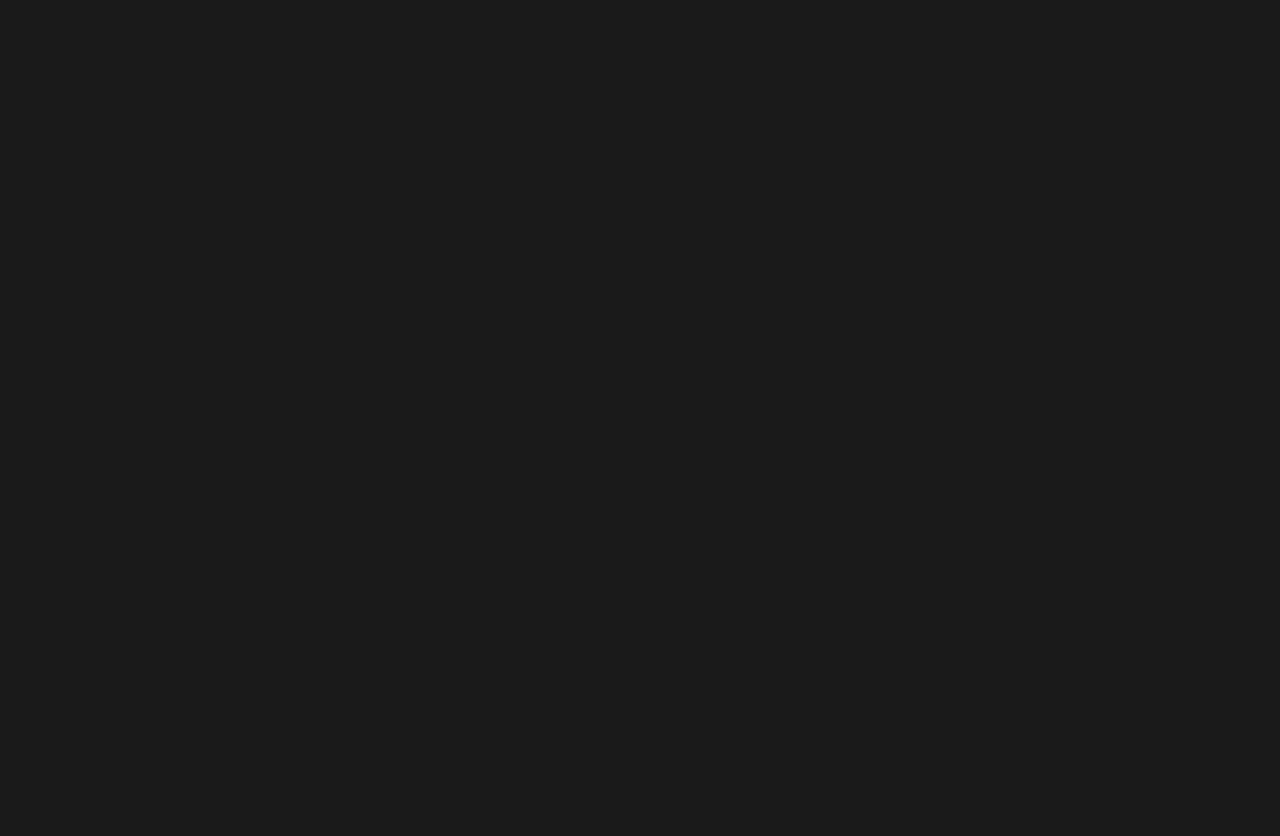
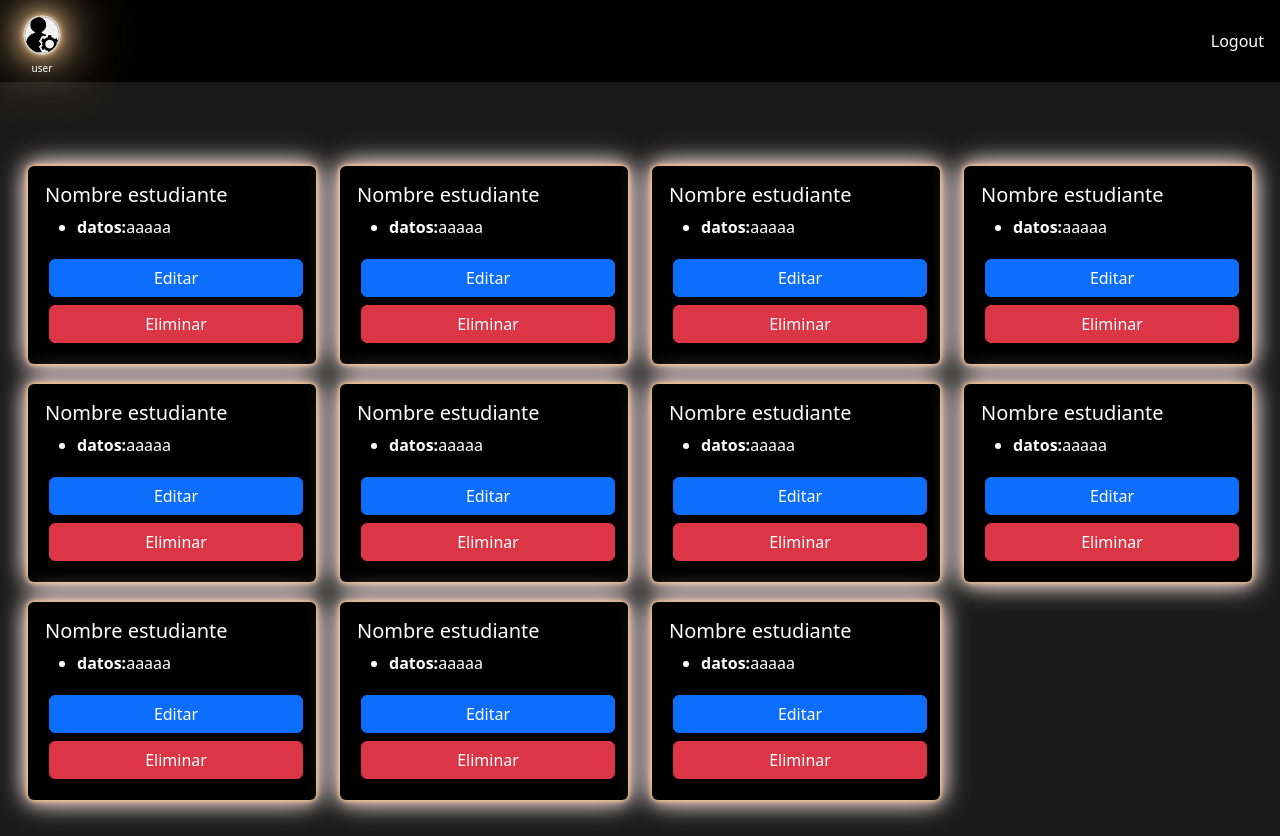
Before and after one commit to 13isaac/Gestion-academica-escolar, a React (Vite) app in the folder app/frontend/: page /alumnos in a window 1280 px wide. Before the commit this address had no page. Before the commit the page ends 800 px from the top, so only its background shows below. Built offline with nearby package versions, Linux system fonts and the light colour scheme.

Commit message:
Component Navegador, Page ListaAlumnos y modificacion de uso del Component Boton

```diff
--- a/app/frontend/src/components/Boton.jsx
+++ b/app/frontend/src/components/Boton.jsx
@@ -1,8 +1,11 @@
 import React from 'react'
 import "../styles/Boton.css"
 
-export const Boton = ({texto}) => {
+import { useNavigate } from 'react-router-dom';
+
+export const Boton = ({texto,ruta}) => {
+    const navigate = useNavigate();
     return (
-        <button>{texto}</button>
+        <button className='boton' onClick={() => navigate(ruta)}>{texto}</button>
     )
 }
--- /dev/null
+++ b/app/frontend/src/components/Navegador.jsx
@@ -0,0 +1,25 @@
+import '../styles/Navegador.css'
+
+import Nav from 'react-bootstrap/Nav'
+import Image from 'react-bootstrap/Image';
+import { Link } from 'react-router-dom';
+
+export const Navegador = ({icono, user, dato}) => {
+    return (
+        <Nav className='navegador-fijo'>
+            <Nav.Item>
+                <Link to="/perfil" className="nav-link logo">
+                    <Image src={icono} roundedCircle className='icon'/>
+                    <h4 className='titulo'>{user}</h4>
+                </Link>
+            </Nav.Item>
+            <Nav.Item>
+                <h5 className='dato'>{dato}</h5>
+            </Nav.Item>
+            <Nav.Item className="ms-auto">
+                <Link to="/" className='nav-link dato'>Logout</Link>
+            </Nav.Item>
+        </Nav>
+    );
+}
+export default Navegador
--- a/app/frontend/src/main.jsx
+++ b/app/frontend/src/main.jsx
@@ -7,6 +7,7 @@ import { createRoot } from 'react-dom/client'
 import { BrowserRouter, Routes, Route } from 'react-router-dom'
 import Login from './pages/Login.jsx'
 import Perfil from './pages/Perfil.jsx'
+import ListaAlumnos from './pages/ListaAlumnos.jsx'
 
 
 createRoot(document.getElementById('root')).render(
@@ -15,6 +16,7 @@ createRoot(document.getElementById('root')).render(
       <Routes>
         <Route path="/" element={<Login/>} />
         <Route path="/perfil" element={<Perfil/>} />
+        <Route path="/alumnos" element={<ListaAlumnos/>}/>
       </Routes>
     </BrowserRouter>
   </StrictMode>,
--- /dev/null
+++ b/app/frontend/src/pages/ListaAlumnos.jsx
@@ -0,0 +1,156 @@
+import '../styles/ListaAlumnos.css'
+
+import Container from 'react-bootstrap/Container'
+import Row from 'react-bootstrap/Row'
+import Col from 'react-bootstrap/Col'
+import Admin from '../assets/admin.png'
+import Card from 'react-bootstrap/Card'
+import Button from 'react-bootstrap/Button'
+import Navegador from '../components/Navegador'
+
+import { useSearchParams } from 'react-router-dom';
+
+export const ListaAlumnos = () => {
+    const [searchParams] = useSearchParams();
+    const curso = searchParams.get('curso');
+    return (
+        <Container fluid className='ps-0 pe-0 contenido'>
+            <Navegador icono={Admin} user="user" dato={curso}/>
+            <Row md={4} className='m-3'>
+                <Col className='me-0'>
+                    <Card className='carta'>
+                        <Card.Body >
+                            <Card.Title>Nombre estudiante</Card.Title>
+                                <ul>
+                                    <li><strong>datos:</strong>aaaaa</li>
+                                </ul>
+                            <Button className='m-1 boton-carta' variant="primary">Editar</Button>
+                            <Button className='m-1 boton-carta' variant="danger">Eliminar</Button>
+                        </Card.Body>
+                    </Card>
+                </Col>
+                <Col className='m-0'>
+                    <Card className='carta'>
+                        <Card.Body >
+                            <Card.Title>Nombre estudiante</Card.Title>
+                                <ul>
+                                    <li><strong>datos:</strong>aaaaa</li>
+                                </ul>
+                            <Button className='m-1 boton-carta' variant="primary">Editar</Button>
+                            <Button className='m-1 boton-carta' variant="danger">Eliminar</Button>
+                        </Card.Body>
+                    </Card>
+                </Col>
+                <Col className='m-0'>
+                    <Card className='carta'>
+                        <Card.Body >
+                            <Card.Title>Nombre estudiante</Card.Title>
+                                <ul>
+                                    <li><strong>datos:</strong>aaaaa</li>
+                                </ul>
+                            <Button className='m-1 boton-carta' variant="primary">Editar</Button>
+                            <Button className='m-1 boton-carta' variant="danger">Eliminar</Button>
+                        </Card.Body>
+                    </Card>
+                </Col>
+                <Col className='m-0'>
+                    <Card className='carta'>
+                        <Card.Body >
+                            <Card.Title>Nombre estudiante</Card.Title>
+                                <ul>
+                                    <li><strong>datos:</strong>aaaaa</li>
+                                </ul>
+                            <Button className='m-1 boton-carta' variant="primary">Editar</Button>
+                            <Button className='m-1 boton-carta' variant="danger">Eliminar</Button>
+                        </Card.Body>
+                    </Card>
+                </Col>
+                <Col className='m-0'>
+                    <Card className='carta'>
+                        <Card.Body >
+                            <Card.Title>Nombre estudiante</Card.Title>
+                                <ul>
+                                    <li><strong>datos:</strong>aaaaa</li>
+                                </ul>
+                            <Button className='m-1 boton-carta' variant="primary">Editar</Button>
+                            <Button className='m-1 boton-carta' variant="danger">Eliminar</Button>
+                        </Card.Body>
+                    </Card>
+                </Col>
+                <Col className='m-0'>
+                    <Card className='carta'>
+                        <Card.Body >
+                            <Card.Title>Nombre estudiante</Card.Title>
+                                <ul>
+                                    <li><strong>datos:</strong>aaaaa</li>
+                                </ul>
+                            <Button className='m-1 boton-carta' variant="primary">Editar</Button>
+                            <Button className='m-1 boton-carta' variant="danger">Eliminar</Button>
+                        </Card.Body>
+                    </Card>
+                </Col>
+                <Col className='m-0'>
+                    <Card className='carta'>
+                        <Card.Body >
+                            <Card.Title>Nombre estudiante</Card.Title>
+                                <ul>
+                                    <li><strong>datos:</strong>aaaaa</li>
+                                </ul>
+                            <Button className='m-1 boton-carta' variant="primary">Editar</Button>
+                            <Button className='m-1 boton-carta' variant="danger">Eliminar</Button>
+                        </Card.Body>
+                    </Card>
+                </Col>
+                <Col className='m-0'>
+                    <Card className='carta'>
+                        <Card.Body >
+                            <Card.Title>Nombre estudiante</Card.Title>
+                                <ul>
+                                    <li><strong>datos:</strong>aaaaa</li>
+                                </ul>
+                            <Button className='m-1 boton-carta' variant="primary">Editar</Button>
+                            <Button className='m-1 boton-carta' variant="danger">Eliminar</Button>
+                        </Card.Body>
+                    </Card>
+                </Col>
+                <Col className='m-0'>
+                    <Card className='carta'>
+                        <Card.Body >
+                            <Card.Title>Nombre estudiante</Card.Title>
+                                <ul>
+                                    <li><strong>datos:</strong>aaaaa</li>
+                                </ul>
+                            <Button className='m-1 boton-carta' variant="primary">Editar</Button>
+                            <Button className='m-1 boton-carta' variant="danger">Eliminar</Button>
+                        </Card.Body>
+                    </Card>
+                </Col>
+                <Col className='m-0'>
+                    <Card className='carta'>
+                        <Card.Body >
+                            <Card.Title>Nombre estudiante</Card.Title>
+                                <ul>
+                                    <li><strong>datos:</strong>aaaaa</li>
+                                </ul>
+                            <Button className='m-1 boton-carta' variant="primary">Editar</Button>
+                            <Button className='m-1 boton-carta' variant="danger">Eliminar</Button>
+                        </Card.Body>
+                    </Card>
+                </Col>
+                <Col className='m-0'>
+                    <Card className='carta'>
+                        <Card.Body >
+                            <Card.Title>Nombre estudiante</Card.Title>
+                                <ul>
+                                    <li><strong>datos:</strong>aaaaa</li>
+                                </ul>
+                            <Button className='m-1 boton-carta' variant="primary">Editar</Button>
+                            <Button className='m-1 boton-carta' variant="danger">Eliminar</Button>
+                        </Card.Body>
+                    </Card>
+                </Col>
+            </Row>
+        </Container>
+    )
+}
+export default ListaAlumnos
--- a/app/frontend/src/styles/Boton.css
+++ b/app/frontend/src/styles/Boton.css
@@ -1,4 +1,4 @@
-button {
+.boton {
     height: 50px;
     margin: 5px;
     width: 100%;
@@ -12,7 +12,7 @@ button {
     align-items: center;
     font-family: Consolas, Courier New, monospace;
     border: solid #2d4155 1px;
-    font-size: 16px;
+    font-size: 15px;
     color: rgb(0, 0, 0);
     -webkit-transition: 500ms;
     transition: 500ms;
@@ -24,7 +24,7 @@ button {
     inset 3px 3px 8px #43260c, inset -3px -3px 8px #43260c;
 }
 
-button:hover {
+.boton:hover {
     -webkit-box-shadow: 1px 1px 13px #20232e, -1px -1px 13px #545b78;
     box-shadow: 1px 1px 13px #8d6a57, -1px -1px 13px #e6a283;
     color: #d6d6d6;
@@ -32,7 +32,7 @@ button:hover {
     transition: 500ms;
 }
 
-button:active {
+.boton:active {
     -webkit-box-shadow: 1px 1px 13px #20232e, -1px -1px 33px #545b78;
     box-shadow: 1px 1px 13px #fff1a1, -1px -1px 33px #ffe868;
     color: #d6d6d6;
--- /dev/null
+++ b/app/frontend/src/styles/ListaAlumnos.css
@@ -0,0 +1,15 @@
+.contenido {
+    padding-top: 150px;
+}
+.carta{
+    margin-bottom: 20px;
+    background-color: rgb(0, 0, 0);
+    color: white;
+    box-shadow: 0 0 5px #f2c48e,
+                0 0 5px #f2c48e,
+                0 0 20px #ffc9c9,
+                0 0 30px #ffffff;
+}
+.boton-carta{
+    width: 100%;
+}
--- /dev/null
+++ b/app/frontend/src/styles/Navegador.css
@@ -0,0 +1,35 @@
+.icon{
+    border: #d7d0c3 2px solid;
+    box-shadow: 0 0 5px #f2c48e,
+                0 0 25px #f2c48e,
+                0 0 50px #f2c48e,
+                0 0 75px #f2c48e;
+    height: 40px;
+    margin: 7px;
+
+}
+.titulo{
+    color: white;
+    font-size: 10px;
+    text-align: center;
+    padding: 0;
+    margin: 0;
+
+}
+.navegador-fijo {
+    position: fixed;
+    top: 0;
+    width: 100%;
+    z-index: 1000;
+    background-color: #000000;
+    box-shadow: 0 2px 4px rgba(0,0,0,0.1);
+}
+
+.navegador-fijo .nav-item {
+    display: flex;
+    align-items: center;
+    justify-content: center;
+}
+.dato{
+    color: white;
+}
--- a/app/frontend/src/styles/Perfil.css
+++ b/app/frontend/src/styles/Perfil.css
@@ -3,7 +3,7 @@
 .body{
     padding: 50px;
 }
-.carta{
+.carta-perfil{
     margin: 0;
 }
 .nombre-user{
```
Also changed, not shown: app/frontend/src/pages/Perfil.jsx (+19 -18 lines).
